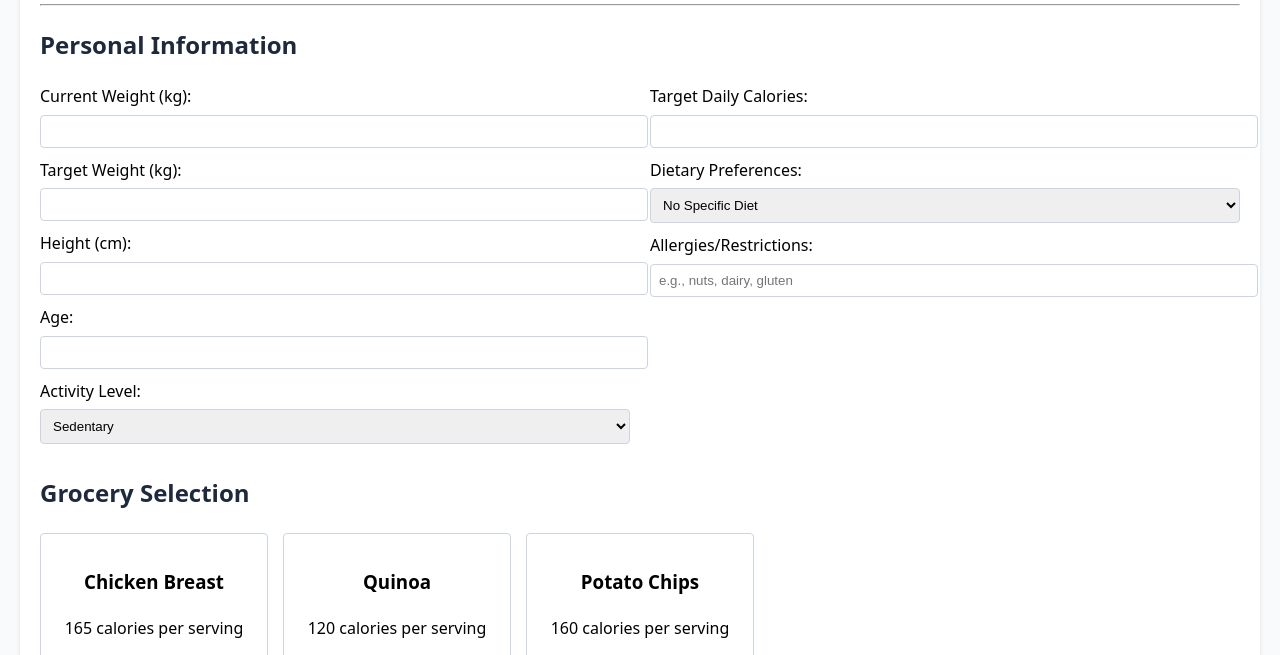
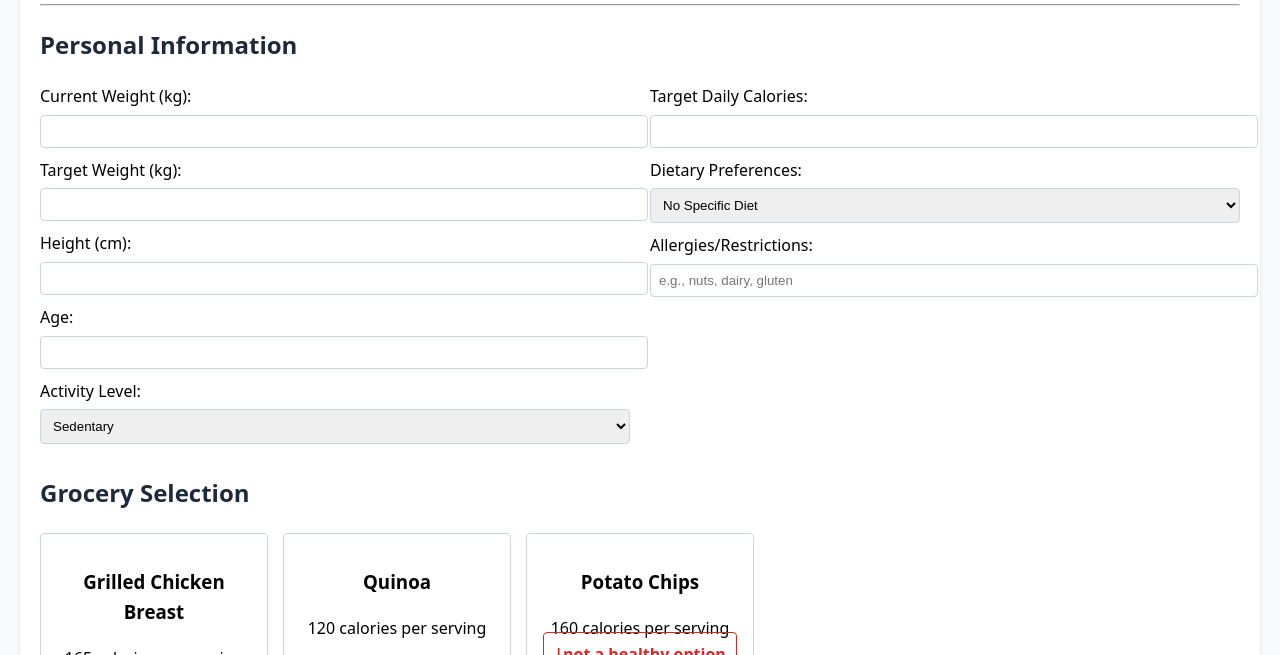
Before and after one commit to shibampokerail/BNStarMealPlan, a plain HTML site: page index.html in a window 1280 px wide. Shown: the part 130-785 px from the top of the page. Drawn offline with Linux system fonts and the light colour scheme.

Commit message:
Update index.html

```diff
--- a/index.html
+++ b/index.html
@@ -179,7 +179,7 @@
         <h2>Grocery Selection</h2>
         <div class="product-list">
             <div class="product-card" data-type="non-vegan">
-                <h3>Chicken Breast</h3>
+                <h3>Grilled Chicken Breast</h3>
                 <p>165 calories per serving</p>
                 <p>$6.99/lb</p>
                 <button onclick="addToCart('chicken-breast', 165, 6.99, true)">Add to Cart</button>
@@ -192,7 +192,7 @@
             </div>
             <div class="product-card">
                 <h3>Potato Chips</h3>
-                <p>160 calories per serving</p>
+                <p>160 calories per serving <span class="warning">|not a healthy option</span></p>
                 <p>$3.99/bag</p>
                 <button onclick="addToCart('chips', 160, 3.99, false)">Add to Cart</button>
             </div>
```
